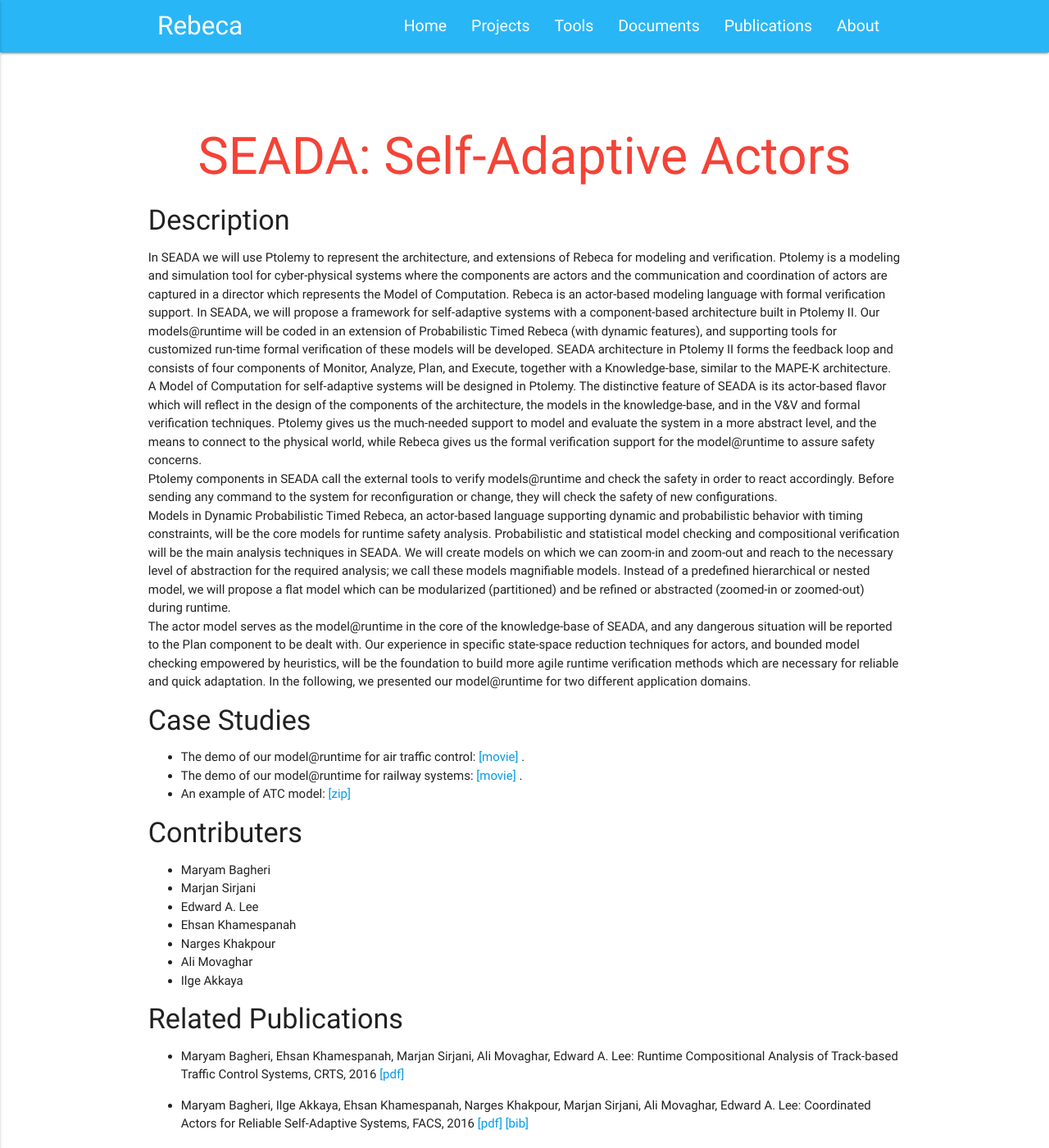
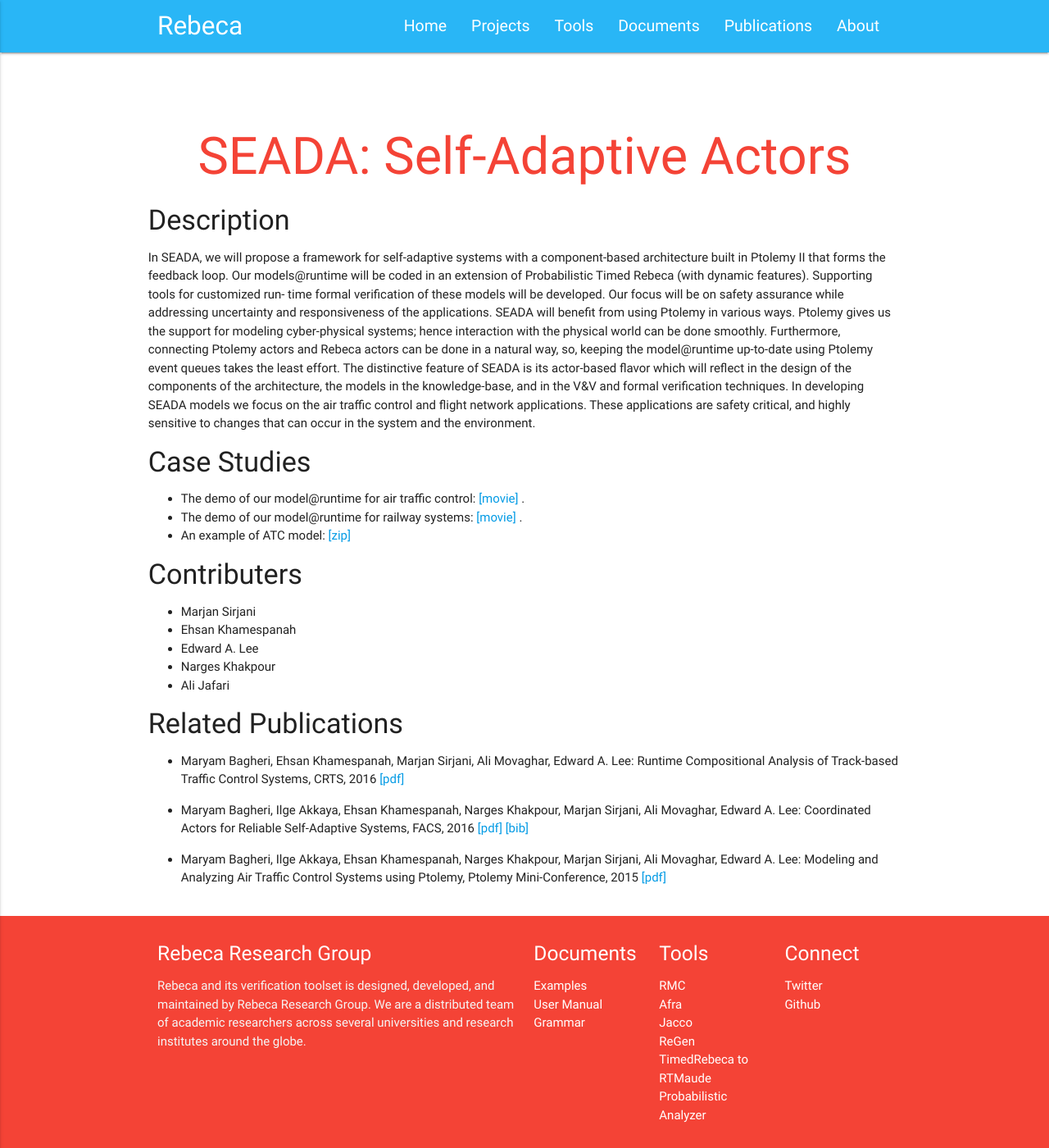
Before and after one commit to rebeca-lang/rebeca-lang.github.io, a Jekyll site: the page built from projects/Seada.md, in a window 1280 px wide and 1400 px high. Shown: the whole window at 82% size. Built offline with Jekyll 4.4.1, drawn with Linux system fonts in a browser that asks for light colours.

Commit message:
Members of projects are adjusted. A publication in 2001 is added :-)

```diff
--- a/projects/Seada.md
+++ b/projects/Seada.md
@@ -6,10 +6,13 @@ permalink: /allprojects/Seada
 ---
 
 #### Description
+In SEADA, we will propose a framework for self-adaptive systems with a component-based architecture built in Ptolemy II that forms the feedback loop. Our models@runtime will be coded in an extension of Probabilistic Timed Rebeca (with dynamic features). Supporting tools for customized run- time formal verification of these models will be developed. Our focus will be on safety assurance while addressing uncertainty and responsiveness of the applications. SEADA will benefit from using Ptolemy in various ways. Ptolemy gives us the support for modeling cyber-physical systems; hence interaction with the physical world can be done smoothly. Furthermore, connecting Ptolemy actors and Rebeca actors can be done in a natural way, so, keeping the model@runtime up-to-date using Ptolemy event queues takes the least effort. The distinctive feature of SEADA is its actor-based flavor which will reflect in the design of the components of the architecture, the models in the knowledge-base, and in the V&V and formal verification techniques. In developing SEADA models we focus on the air traffic control and flight network applications. These applications are safety critical, and highly sensitive to changes that can occur in the system and the environment.
+<!--
 In SEADA we will use Ptolemy to represent the architecture, and extensions of Rebeca for modeling and verification. Ptolemy is a modeling and simulation tool for cyber-physical systems where the components are actors and the communication and coordination of actors are captured in a director which represents the Model of Computation. Rebeca is an actor-based modeling language with formal verification support. In SEADA, we will propose a framework for self-adaptive systems with a component-based architecture built in Ptolemy II. Our models@runtime will be coded in an extension of Probabilistic Timed Rebeca (with dynamic features), and supporting tools for customized run-time formal verification of these models will be developed. SEADA architecture in Ptolemy II forms the feedback loop and consists of four components of Monitor, Analyze, Plan, and Execute, together with a Knowledge-base, similar to the MAPE-K architecture. A Model of Computation for self-adaptive systems will be designed in Ptolemy. The distinctive feature of SEADA is its actor-based flavor which will reflect in the design of the components of the architecture, the models in the knowledge-base, and in the V&V and formal verification techniques. Ptolemy gives us the much-needed support to model and evaluate the system in a more abstract level, and the means to connect to the physical world, while Rebeca gives us the formal verification support for the model@runtime to assure safety concerns.\\
 Ptolemy components in SEADA call the external tools to verify models@runtime and check the safety in order to react accordingly. Before sending any command to the system for reconfiguration or change, they will check the safety of new configurations.\\
 Models in Dynamic Probabilistic Timed Rebeca, an actor-based language supporting dynamic and probabilistic behavior with timing constraints, will be the core models for runtime safety analysis. Probabilistic and statistical model checking and compositional verification will be the main analysis techniques in SEADA. We will create models on which we can zoom-in and zoom-out and reach to the necessary level of abstraction for the required analysis; we call these models magnifiable models. Instead of a predefined hierarchical or nested model, we will propose a flat model which can be modularized (partitioned) and be refined or abstracted (zoomed-in or zoomed-out) during runtime.\\
 The actor model serves as the model@runtime in the core of the knowledge-base of SEADA, and any dangerous situation will be reported to the Plan component to be dealt with. Our experience in specific state-space reduction techniques for actors, and bounded model checking empowered by heuristics, will be the foundation to build more agile runtime verification methods which are necessary for reliable and quick adaptation. In the following, we presented our model@runtime for two different application domains.
+-->
 
 #### Case Studies
 * The demo of our model@runtime for air traffic control: [ [movie] ](http://rebeca.cs.ru.is/files/Movies/SEADA/ATC5.mov).
@@ -17,13 +20,11 @@ The actor model serves as the model@runtime in the core of the knowledge-base of
 * An example of ATC model: [ [zip] ](http://rebeca.cs.ru.is/files/ATC.zip)
 
 #### Contributers
-* Maryam Bagheri
 * Marjan Sirjani
+* Ehsan Khamespanah
 * Edward A. Lee
-* Ehsan Khamespanah
 * Narges Khakpour
-* Ali Movaghar
-* Ilge Akkaya
+* Ali Jafari
 
 #### Related Publications
 - Maryam Bagheri, Ehsan Khamespanah, Marjan Sirjani, Ali Movaghar, Edward A. Lee: Runtime Compositional Analysis of Track-based Traffic Control Systems, CRTS, 2016 [ [pdf] ](/assets/papers/2016/RuntimeCompositionalAnalysisofTTCS.pdf)
```
Also changed, not shown: projects/TARO.md (+3 -2 lines), projects/Tangramob.md (+1 -0 lines), publications.md (+3 -0 lines).
